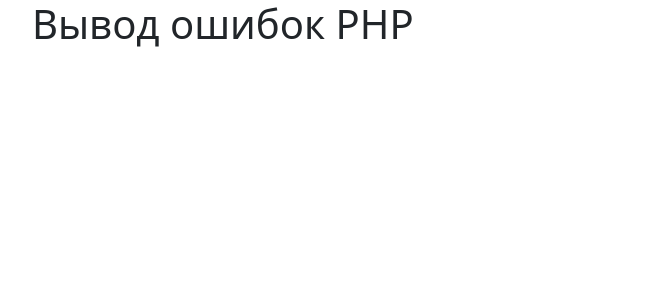
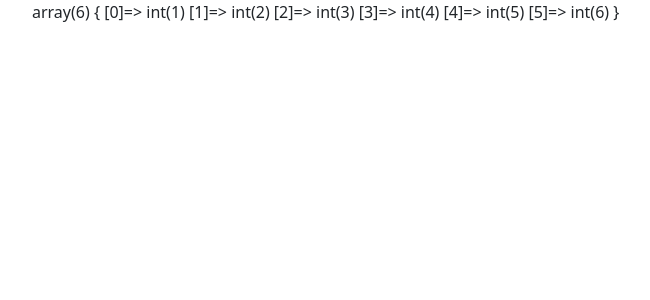
Before and after one commit to javascriptiser/php-code, a PHP site: page / in a window 1280 px wide. Shown: the top 300 px of the page, without its empty margins (50-700 px from the left). Run offline with PHP 8.4, Linux system fonts and the light colour scheme.

Commit message:
CORE-63 Add to array

```diff
--- /dev/null
+++ b/core-63/core-63.php
@@ -0,0 +1,7 @@
+<?php
+$arr = [1, 2, 3, 4];
+
+$arr[] = 5;
+$arr[] = 6;
+
+var_dump($arr);
--- a/index.php
+++ b/index.php
@@ -16,8 +16,7 @@
 <body>
 <div class="container">
     <?php
-//    require_once "./core-1/core-1.php";
-    require_once "./core-4/core-4.php";
+        require_once "./core-63/core-63.php"
     ?>
 
 </div>
```
